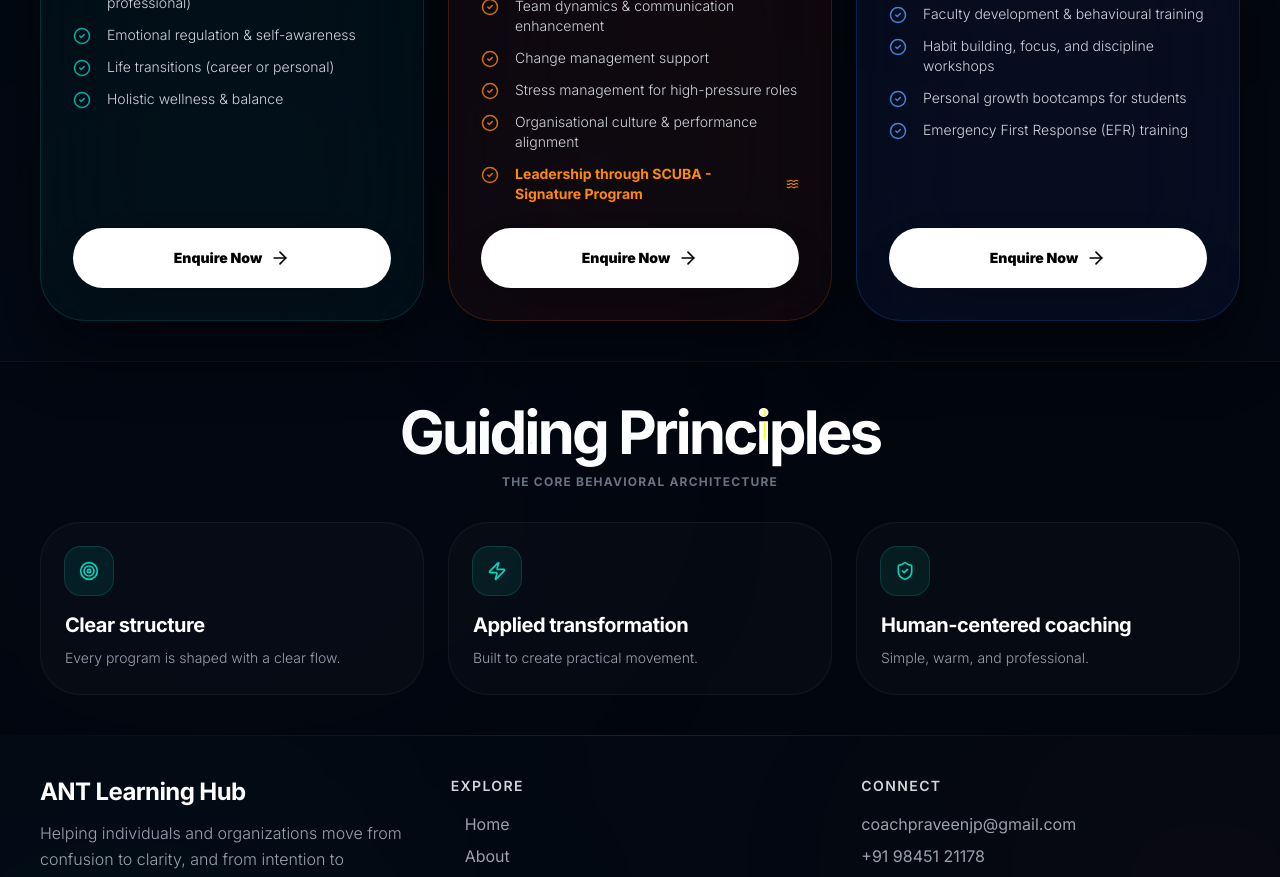
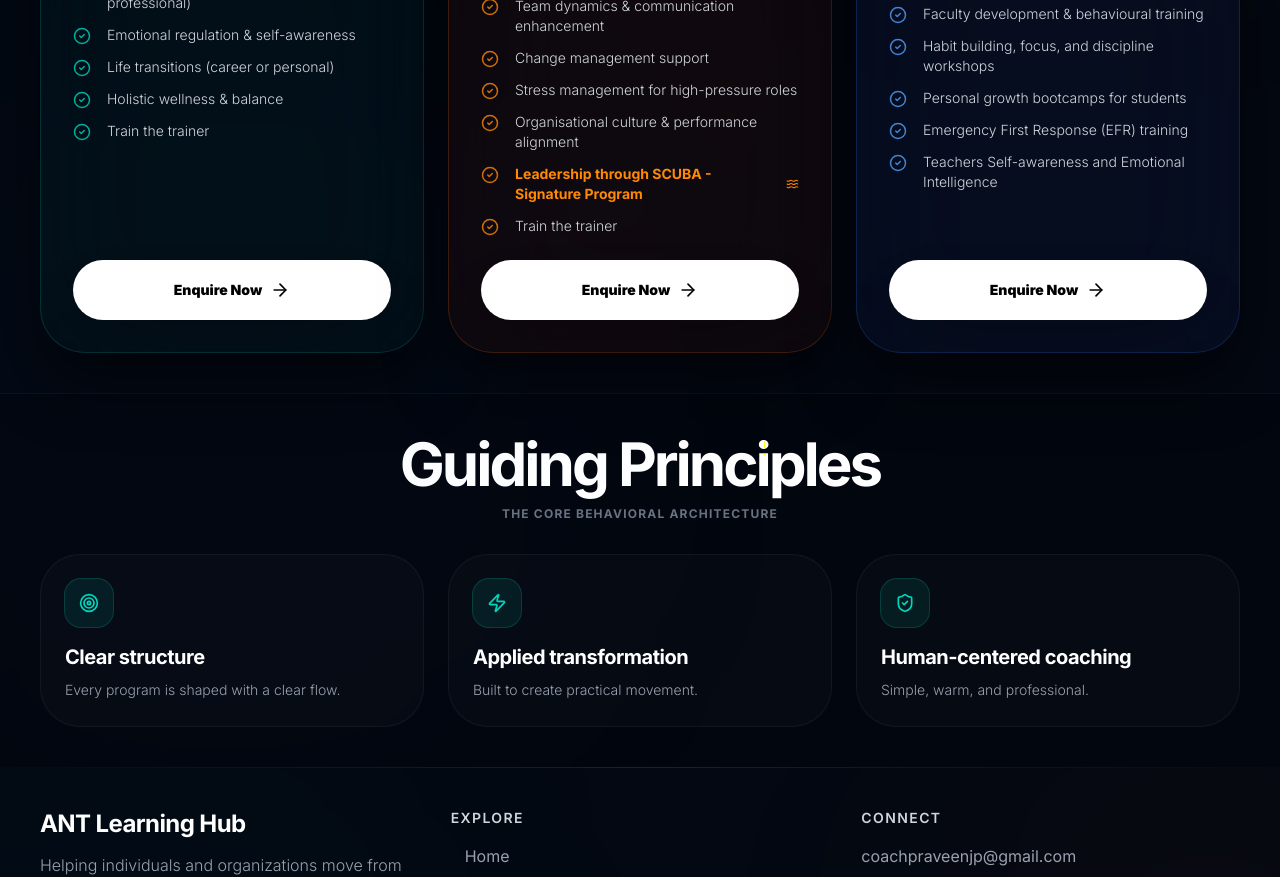
Before and after one commit to Shrey246/Ant-Learning-Hub, a Next.js app: page /programs in a window 1280 px wide. Shown: the part 920-1797 px from the top of the page. Built offline with nearby package versions, Linux system fonts and the light colour scheme.

Commit message:
final edits without logo

```diff
--- a/app/components/Hero.js
+++ b/app/components/Hero.js
@@ -16,7 +16,7 @@ import {
 const trustSignals = [
   "Leadership clarity for professionals",
   "Mindset + Toolset = Skillset",
-  "Coaching for teams, founders, and students",
+  "Coaching for Leaders, individuals and Institutions",
 ];
 
 const stats = [
@@ -121,7 +121,7 @@ export default function Hero() {
 
   return (
     <section
-      aria-label="Leadership coaching — lead with clarity, inspire with presence"
+      aria-label="Leadership coaching — lead with clarity, inspire with purpose"
       className="relative isolate flex min-h-screen items-center overflow-hidden bg-[#030812] pt-20 pb-10 text-white md:pt-32 lg:pt-28 lg:pb-0"
     >
       {/* BACKGROUND ELEMENTS — decorative, hidden from assistive tech */}
@@ -175,7 +175,7 @@ export default function Hero() {
             Lead with clarity.{" "}
             <br className="hidden sm:block" />
             <span className="bg-gradient-to-b from-white to-gray-500 bg-clip-text text-transparent">
-              Inspire with presence.
+              Inspire with purpose.
             </span>
           </motion.h1>
 
@@ -309,7 +309,7 @@ export default function Hero() {
 
     {/* heading */}
     <h2 className="mt-2.5 text-[0.92rem] font-bold leading-[1.2] tracking-tight sm:mt-3 sm:text-lg">
-      Presence that <br /> moves people.
+      Purpose that <br /> moves people.
     </h2>
 
     {/* subtext */}
--- a/app/programs/ProgramsClient.js
+++ b/app/programs/ProgramsClient.js
@@ -41,6 +41,7 @@ const programGroups = [
       "Emotional regulation & self-awareness",
       "Life transitions (career or personal)",
       "Holistic wellness & balance",
+      "Train the trainer",
     ],
   },
   {
@@ -63,6 +64,7 @@ const programGroups = [
       "Stress management for high-pressure roles",
       "Organisational culture & performance alignment",
       "Leadership through SCUBA - Signature Program",
+      "Train the trainer",
     ],
   },
   {
@@ -83,6 +85,7 @@ const programGroups = [
       "Habit building, focus, and discipline workshops",
       "Personal growth bootcamps for students",
       "Emergency First Response (EFR) training",
+      "Teachers Self-awareness and Emotional Intelligence",
     ],
   },
 ];
```
